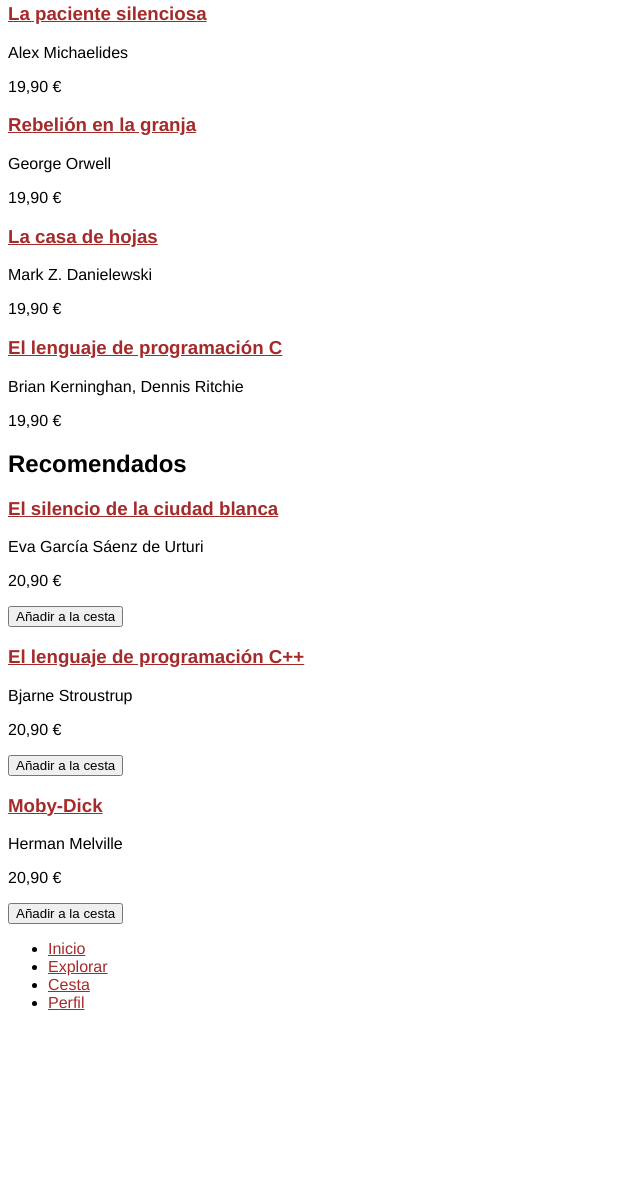
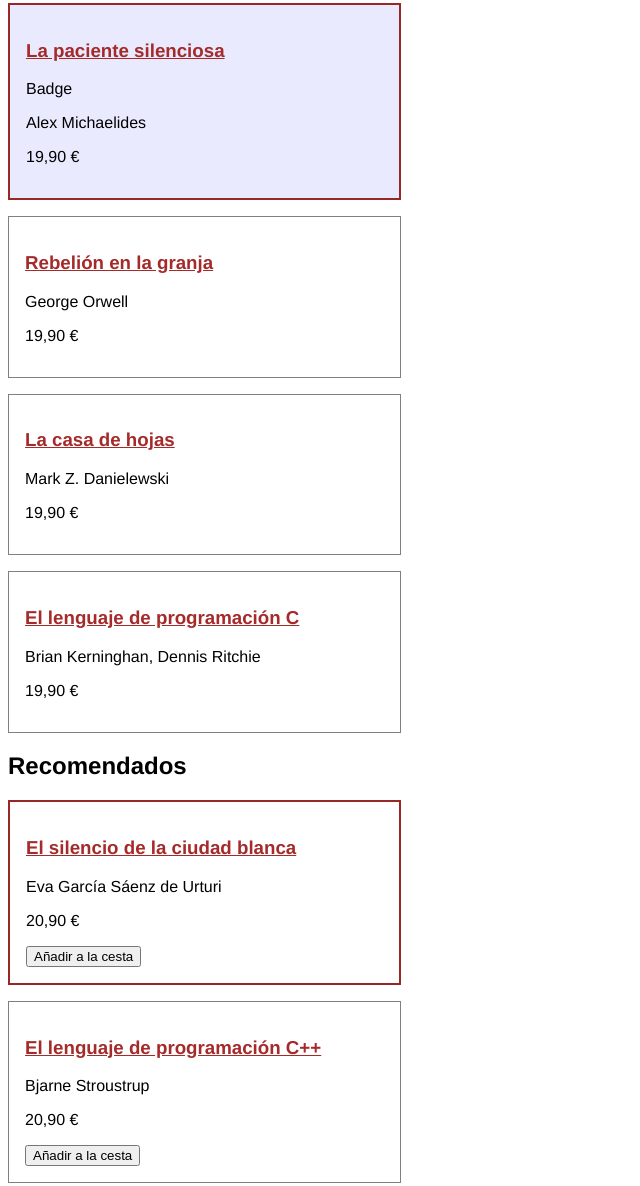
Before and after one commit to juandi-rr/trastienda-ud4, a plain HTML site: page index.html in a window 1280 px wide. Shown: the part 154-1340 px from the top of the page, without its empty margins (0-640 px from the left). Before the commit the page ends 1182 px from the top, so only its background shows below. Drawn offline with Linux system fonts and the light colour scheme.

Commit message:
selectores

```diff
--- a/css/estilos.css
+++ b/css/estilos.css
@@ -1,5 +1,14 @@
+:root{
+    --bg-surface: #ffffff;
+}
+
+*{
+    box-sizing: border-box;
+}
+
 body{
     font-family:'Franklin Gothic Medium', 'Arial Narrow', Arial, sans-serif;
+    max-width: 393px;
 }
 
 header{
@@ -9,3 +18,43 @@ header{
 a{
     color: brown;
 }
+
+.card{
+    border: 1px solid gray;
+    padding: 1rem;
+    background-color: var(--bg-surface);
+    margin-block-end: 1rem;
+}
+
+nav a[aria-current="page"]{
+    font-weight: bold;
+}
+
+nav a:not([aria-current="page"]){
+    color: gray;
+}
+
+nav a:not([aria-current="page"]):hover{
+    outline: 2px #4848b9 solid;
+}
+
+nav a:not([aria-current="page"]):focus-visible{
+    outline: 2px #323294 solid;
+}
+
+h2 + .card{
+    border: 2px solid rgb(152, 40, 40);
+}
+
+.badge:empty{
+    background-color: #4848b9;
+}
+
+article:has(.badge:not(:empty)){
+    background-color: #eaeaff;
+}
+
+button[aria-label]{
+    border: brown solid 2px;
+    border-radius: 1rem;
+}
--- a/index.html
+++ b/index.html
@@ -18,22 +18,23 @@
 
     <section>
       <h2>Novedades</h2>
-      <article>
+      <article class="card">
         <h3><a href="detalle.html">La paciente silenciosa</a></h3>
+        <span class="badge">Badge</span>
         <p>Alex Michaelides</p>
         <p>19,90 €</p>
       </article>
-      <article>
+      <article class="card">
         <h3><a href="detalle.html">Rebelión en la granja</a></h3>
         <p>George Orwell</p>
         <p>19,90 €</p>
       </article>
-      <article>
+      <article class="card">
         <h3><a href="detalle.html">La casa de hojas</a></h3>
         <p>Mark Z. Danielewski</p>
         <p>19,90 €</p>
       </article>
-      <article>
+      <article class="card">
         <h3><a href="detalle.html">El lenguaje de programación C</a></h3>
         <p>Brian Kerninghan, Dennis Ritchie</p>
         <p>19,90 €</p>
@@ -43,19 +44,20 @@
 
     <section>
       <h2>Recomendados</h2>
-      <article>
+      <article class="card">
         <h3><a href="detalle.html">El silencio de la ciudad blanca</a></h3>
+        <span class="badge"></span>
         <p>Eva García Sáenz de Urturi</p>
         <p>20,90 €</p>
         <button type="button">Añadir a la cesta</button>
       </article>
-      <article>
+      <article class="card">
         <h3><a href="detalle.html">El lenguaje de programación C++</a></h3>
         <p>Bjarne Stroustrup</p>
         <p>20,90 €</p>
         <button type="button">Añadir a la cesta</button>
       </article>
-      <article>
+      <article class="card">
         <h3><a href="detalle.html">Moby-Dick</a></h3>
         <p>Herman Melville</p>
         <p>20,90 €</p>
```
Also changed, not shown: carrito.html (+4 -3 lines).
